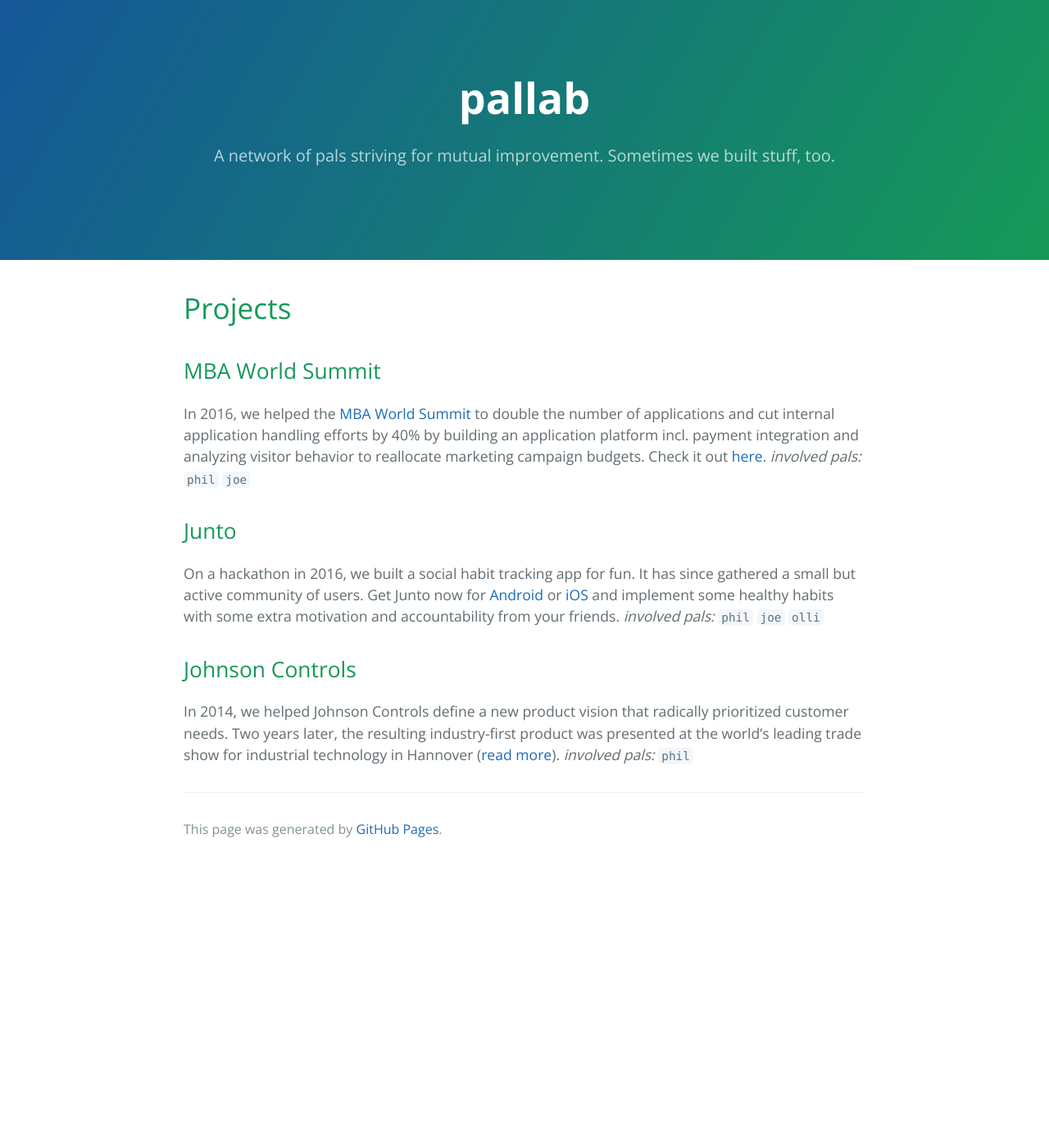
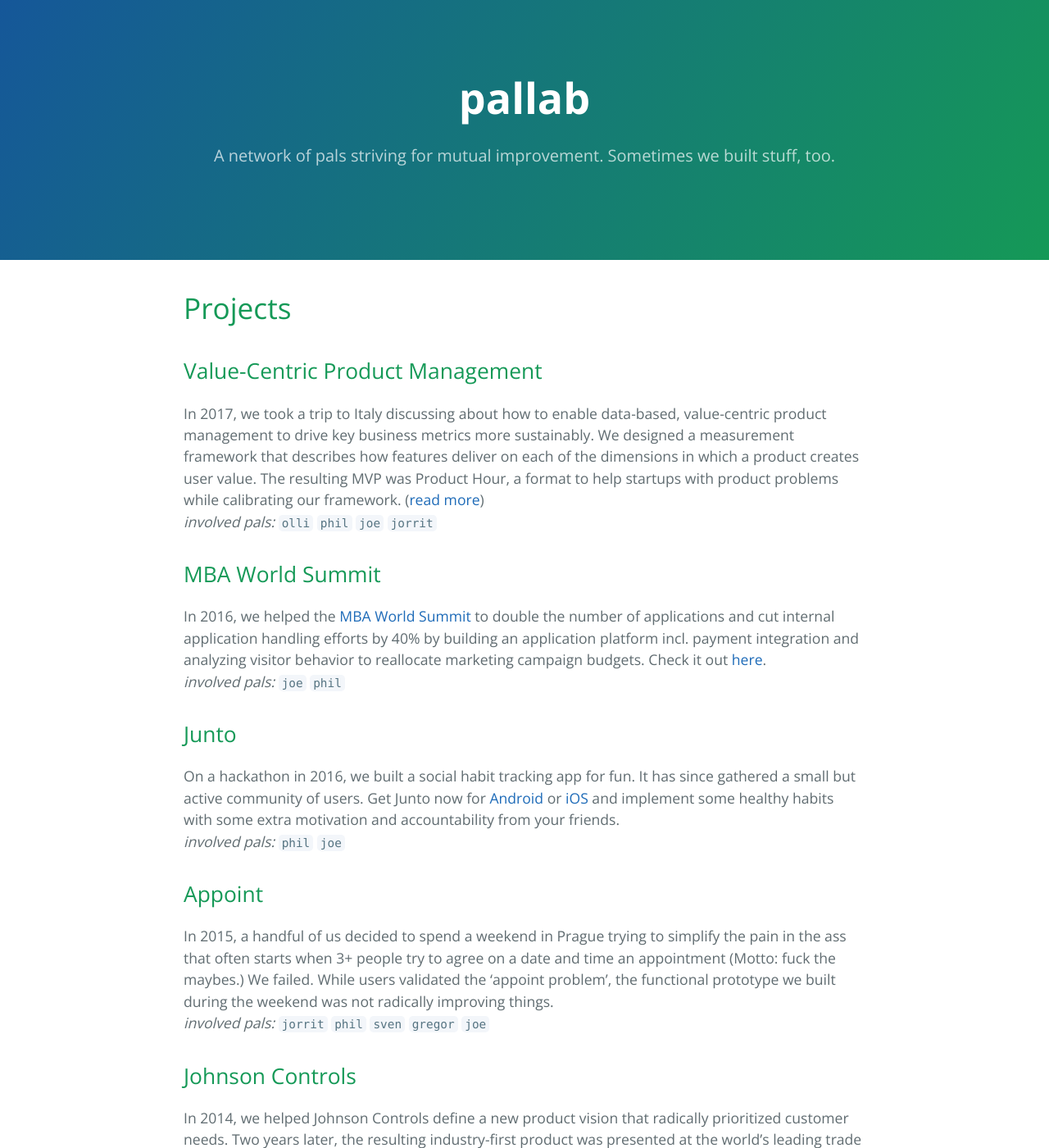
Before and after one commit to pal-lab/pal-lab.github.io, a Jekyll site: the page built from index.md, in a window 1280 px wide and 1400 px high. Shown: the whole window at 82% size. Built offline with Jekyll 4.4.1, drawn with Linux system fonts in a browser that asks for light colours; our own code applies the rules of GitHub Pages for plain Markdown files.

Commit message:
added vcpm

```diff
--- a/index.md
+++ b/index.md
@@ -5,19 +5,35 @@ layout: default
 # [](#header-1)Projects
 
 
+## [](#header-2)Value-Centric Product Management
+
+In 2017, we took a trip to Italy discussing about how to enable data-based, value-centric product management to drive key business metrics more sustainably. We designed a measurement framework that describes how features deliver on each of the dimensions in which a product creates user value. The resulting MVP was Product Hour, a format to help startups with product problems while calibrating our framework. ([read more](http://vcpm.org/))
+_involved pals:_ `olli` `phil` `joe` `jorrit`
+
 ## [](#header-2)MBA World Summit
 
 In 2016, we helped the [MBA World Summit](http://mbaworldsummit.com/) to double the number of applications and cut internal application handling efforts by 40% by building an application platform incl. payment integration and analyzing visitor behavior to reallocate marketing campaign budgets. Check it out [here](http://admissions.mbaworldsummit.com/).
-_involved pals:_ `phil` `joe`
+_involved pals:_ `joe` `phil`
+
 
 
 ## [](#header-2)Junto
 
 On a hackathon in 2016, we built a social habit tracking app for fun. It has since gathered a small but active community of users. Get Junto now for [Android](https://play.google.com/store/apps/details?id=io.pallab.junto) or [iOS](https://itunes.apple.com/us/app/junto-mutual-improvement/id1326121611?mt=8) and implement some healthy habits with some extra motivation and accountability from your friends.
-_involved pals:_ `phil` `joe` `olli`
+_involved pals:_ `phil` `joe`
+
+## [](#header-2)Appoint
+
+In 2015, a handful of us decided to spend a weekend in Prague trying to simplify the pain in the ass that often starts when 3+ people try to agree on a date and time an appointment (Motto: fuck the maybes.) We failed. While users validated the 'appoint problem', the functional prototype we built during the weekend was not radically improving things.
+_involved pals:_ `jorrit` `phil` `sven` `gregor` `joe`
 
 
 ## [](#header-2)Johnson Controls
 
 In 2014, we helped Johnson Controls define a new product vision that radically prioritized customer needs. Two years later, the resulting industry-first product was presented at the world's leading trade show for industrial technology in Hannover ([read more](http://www.johnsoncontrols.com/de_de/-/media/jci/be/germany/chillers/files/be_ykwkk_brochure_de.pdf?la=de)).
 _involved pals:_ `phil`
+
+
+
+
+[pals](pals).
```
